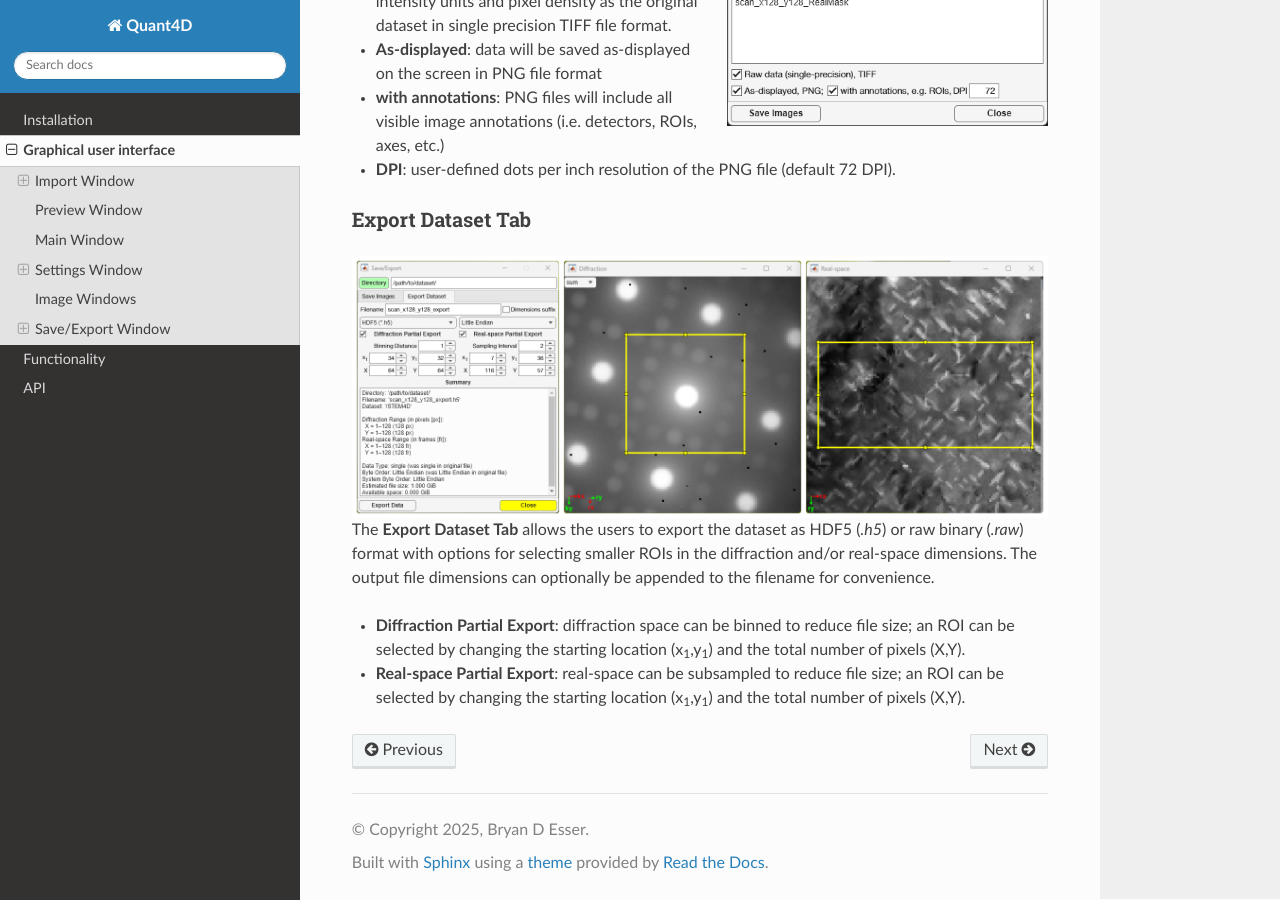
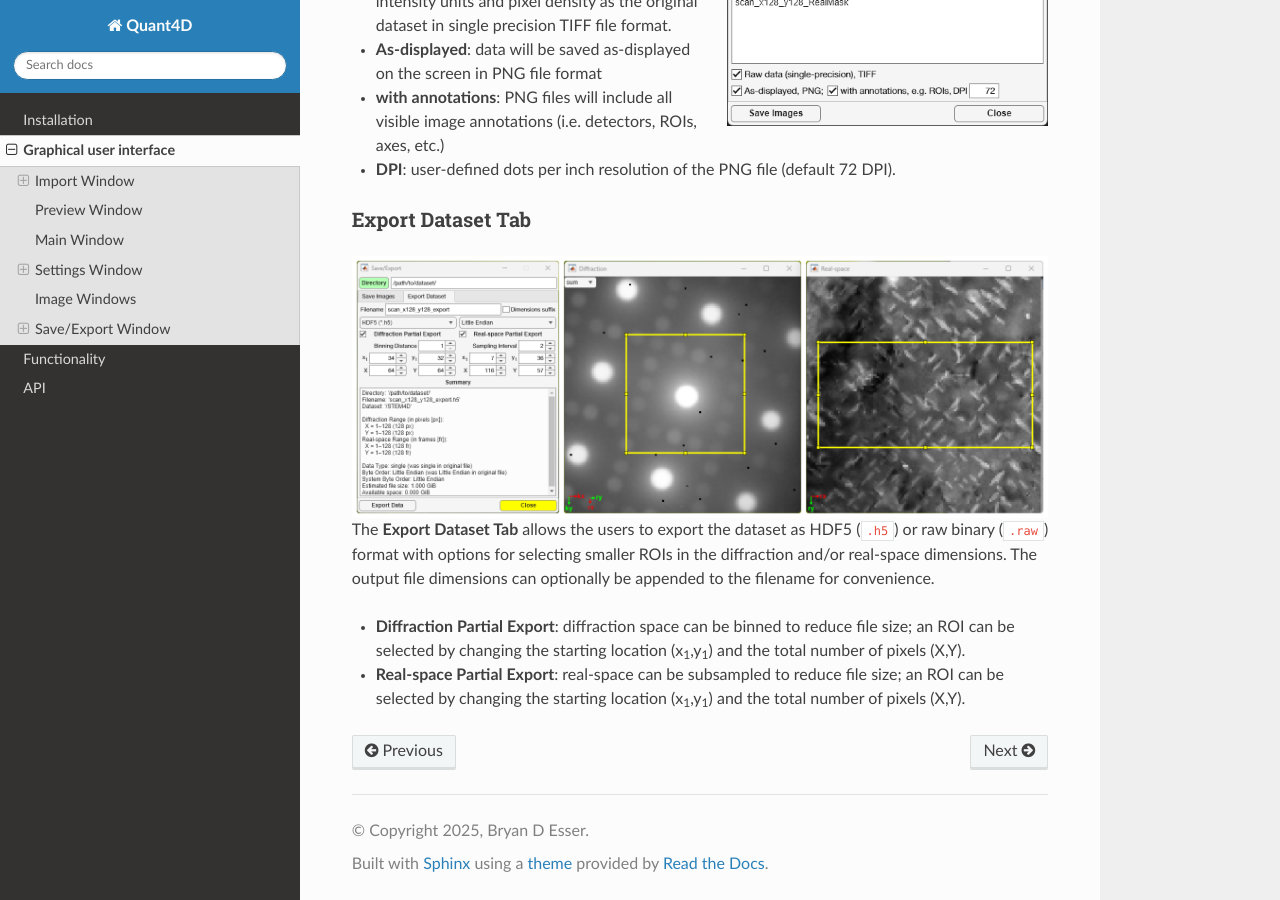
Before and after one commit to bryandesser/Quant4D, a Sphinx documentation site: the page built from docs/source/graphical_user_interface.rst, in a window 1280 px wide and 900 px high, scrolled down 4955 px. Built offline with Sphinx 7.4.7 and the Read the Docs theme 3.1.0, drawn with Linux system fonts in a browser that asks for light colours; formulas are drawn with MathJax 3; pages that are not in the unit, such as notebooks, are missing from menus.

```diff
--- a/docs/source/graphical_user_interface.rst
+++ b/docs/source/graphical_user_interface.rst
@@ -227,7 +227,7 @@ Export Dataset Tab
     :align: center
 
 The **Export Dataset Tab** allows the users to export the dataset as HDF5
-(`.h5`) or raw binary (`.raw`) format with options for selecting smaller ROIs in
+(``.h5``) or raw binary (``.raw``) format with options for selecting smaller ROIs in
 the diffraction and/or real-space dimensions. The output file dimensions can
 optionally be appended to the filename for convenience.
 
```
